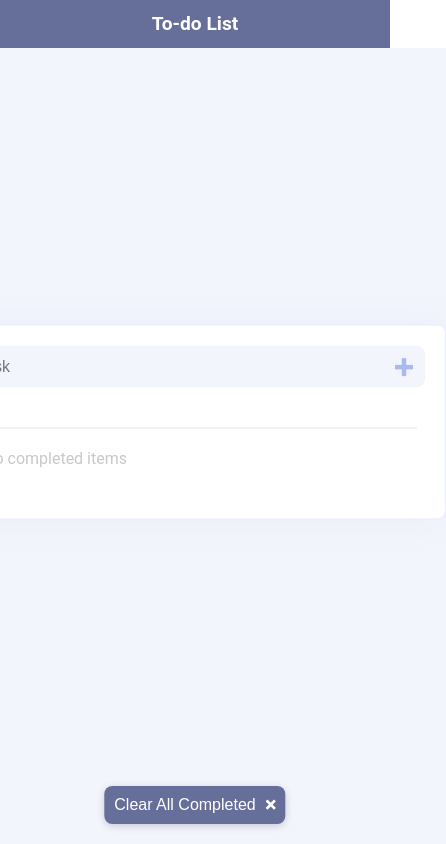
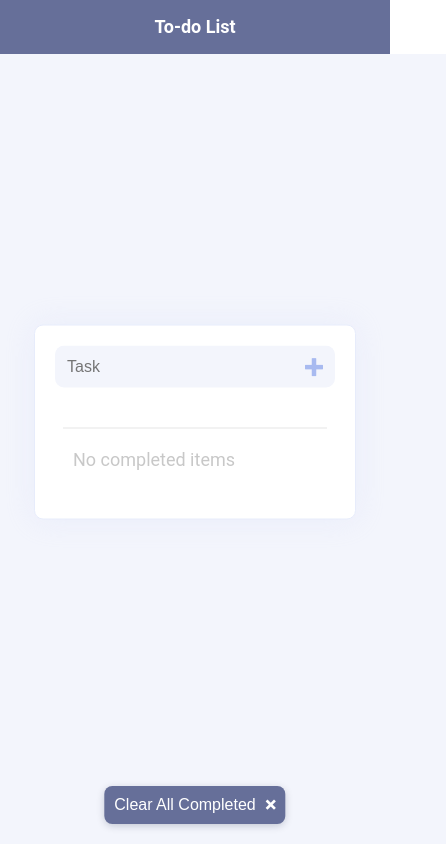
Before and after one commit to nmeowt/todoapp, a React (Create React App) app: page / in a window 390 px wide. Shown: the whole page, 446 px wide, since content can reach past the window. Built offline with nearby package versions, Linux system fonts and the light colour scheme.

Commit message:
update responsive

```diff
--- a/src/components/common/header/styles.module.scss
+++ b/src/components/common/header/styles.module.scss
@@ -10,10 +10,8 @@
 
   .title {
     font-weight: 600;
-
     text-align: center;
     line-height: 2em;
-    font-size: 1.2em;
 
     a {
       color: rgb(255, 255, 255);
--- /dev/null
+++ b/src/styles/_variables.scss
@@ -0,0 +1,8 @@
+$mobile-s-width: 321px;
+$mobile-m-width: 376px;
+$mobile-l-width: 436px;
+$tablet-width: 768px;
+$laptop-width: 1024px;
+$laptop-l-width: 1440px;
+$mobile-height: 566px;
+$laptop-height: 755px;
--- a/src/styles/app.module.scss
+++ b/src/styles/app.module.scss
@@ -1,3 +1,5 @@
+@import 'variables';
+
 .container {
   height: 100%;
   width: 100%;
@@ -29,9 +31,30 @@
         --scrolbar-color: #c8c8c8;
         background-color: var(--scrolbar-color);
       }
+
+      @media (min-width: $laptop-l-width) {
+        width: 700px;
+        max-height: 670px;
+      }
+
+      @media(max-height: $mobile-height) {
+        width: 400px;
+        max-height: 390px;
+      }
+
+      @media(max-width: $tablet-width) {
+        width: 400px;
+        max-height: 390px;
+      }
+
+      @media(max-width: $mobile-l-width ) {
+        width: 280px;
+      }
+
+      @media(max-width: $mobile-s-width) {
+        width: 230px;
+      }
     }
-
-
 
     @keyframes fadeIn {
       from {
@@ -50,6 +73,13 @@
     position: fixed;
     z-index: 1;
     transform: translateX(-50%);
+
+
+    @media(max-width: $mobile-m-width) {
+      :global(.button) {
+        font-size: 13px;
+      }
+    }
   }
 
   .background {
--- a/src/styles/index.scss
+++ b/src/styles/index.scss
@@ -19,4 +19,5 @@ body {
   margin-right: auto;
   margin-left: auto;
   font-family: "Roboto", sans-serif;
+  font-size: 18px;
 }
```
Also changed, not shown: 2 other files (tests, documents, lock files or other folders).
